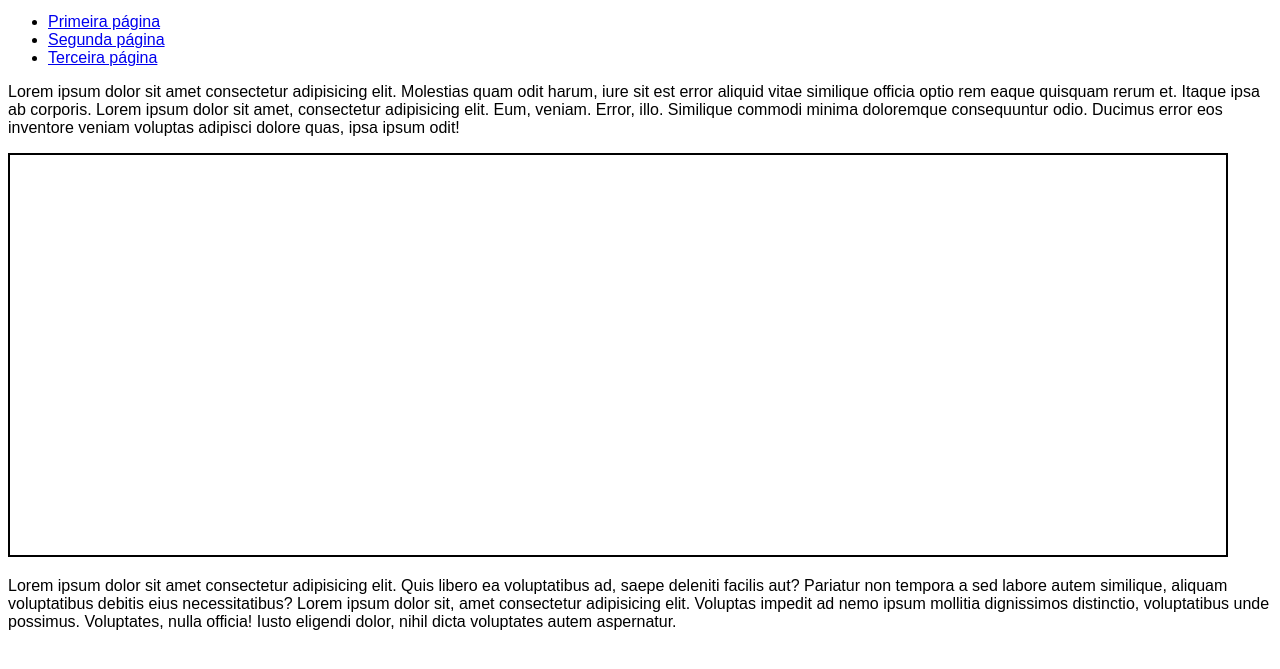
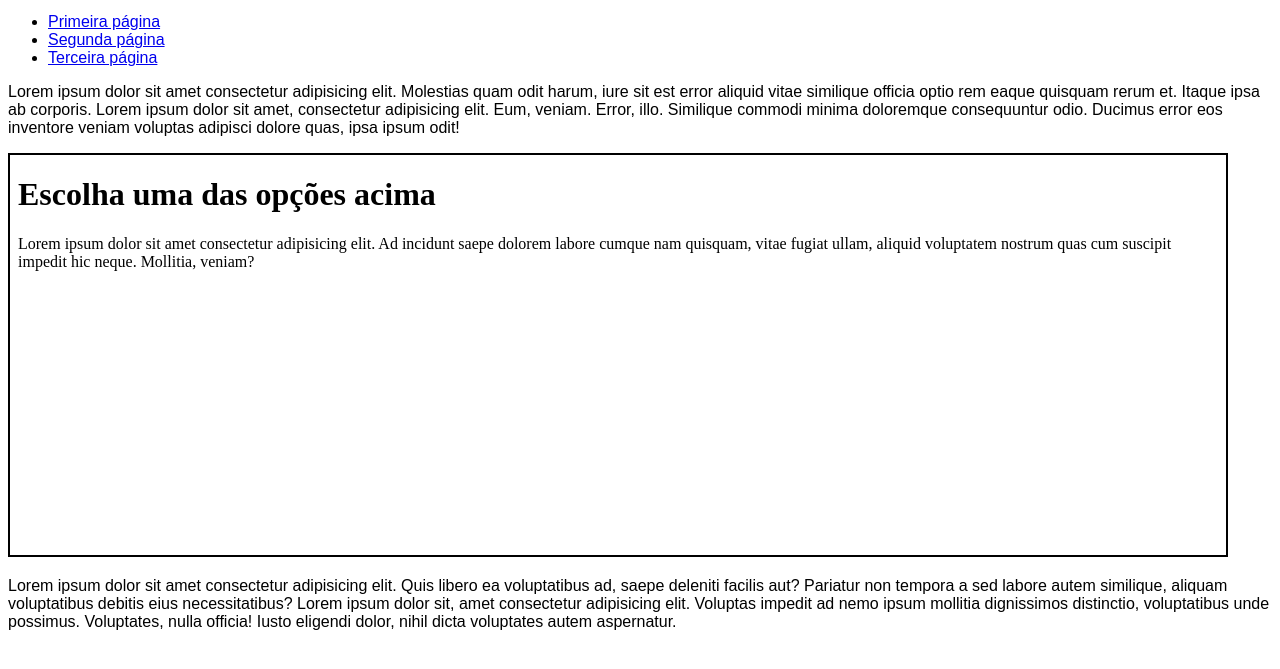
Before and after one commit to raphaelrrrezende/html-css, a plain HTML site: page exercicios/ex024/iframe003.html in a window 1280 px wide. Shown: the part 119-788 px from the top of the page. Drawn offline with Linux system fonts and the light colour scheme.

Commit message:
Update iframe003.html

```diff
--- a/exercicios/ex024/iframe003.html
+++ b/exercicios/ex024/iframe003.html
@@ -29,7 +29,7 @@
 
     <p>Lorem ipsum dolor sit amet consectetur adipisicing elit. Molestias quam odit harum, iure sit est error aliquid vitae similique officia optio rem eaque quisquam rerum et. Itaque ipsa ab corporis. Lorem ipsum dolor sit amet, consectetur adipisicing elit. Eum, veniam. Error, illo. Similique commodi minima doloremque consequuntur odio. Ducimus error eos inventore veniam voluptas adipisci dolore quas, ipsa ipsum odit!</p>
 
-    <iframe src="" id="tela" name="frame">
+    <iframe srcdoc="<h1>Escolha uma das opções acima</h1><p>Lorem ipsum dolor sit amet consectetur adipisicing elit. Ad incidunt saepe dolorem labore cumque nam quisquam, vitae fugiat ullam, aliquid voluptatem nostrum quas cum suscipit impedit hic neque. Mollitia, veniam?</p>" id="tela" name="frame">
         <p>Infelizmente seu navegador não é compatível com isso!</p>
     </iframe>
 
```
